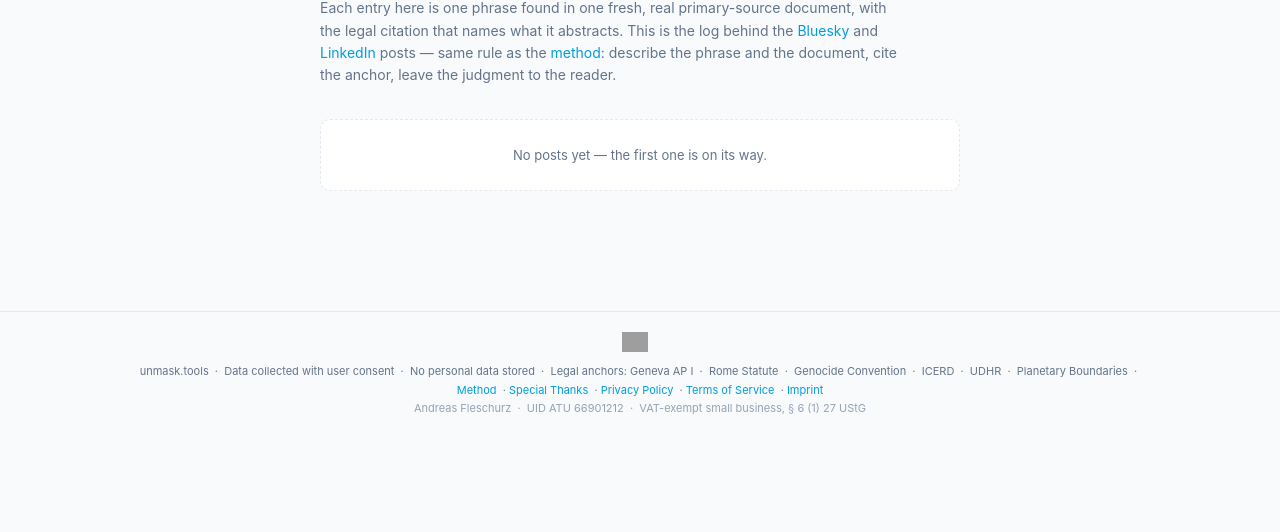
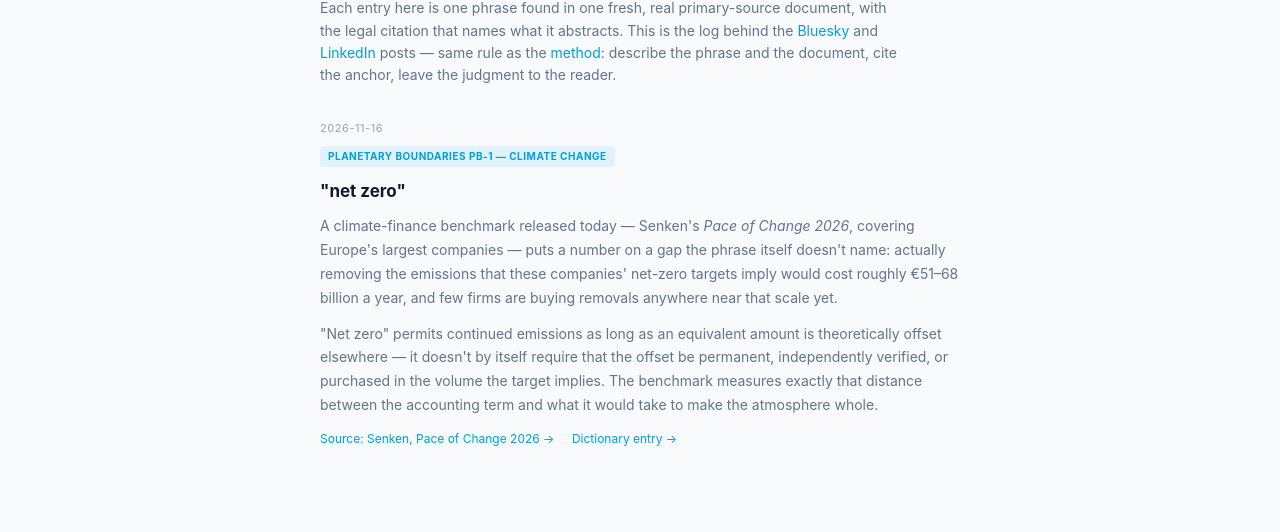
Before and after one commit to fleschurza/ldm-report, a plain HTML site: page blog.html in a window 1280 px wide. Shown: the part 268-800 px from the top of the page. Drawn offline with Linux system fonts and the light colour scheme; no server answers; grey boxes are pictures that could not be loaded.

Commit message:
First blog entry: "net zero" against Senken's Pace of Change 2026
Real, dated primary-source document (PR Newswire, 2026-11-16), two
distinct dictionary phrase hits ("net zero", "carbon credits") at
~6.5/1000-word density, clearing the engagement protocol's H=2/D=1.7
threshold by a wide margin. Led with "net zero" per the Note format
(one phrase, one document, two links).

```diff
--- a/blog.html
+++ b/blog.html
@@ -56,7 +56,27 @@
   cite the anchor, leave the judgment to the reader.</p>
 
   <div id="posts">
-    <div class="empty-state">No posts yet — the first one is on its way.</div>
+
+    <div class="post">
+      <div class="post-date">2026-11-16</div>
+      <div class="post-ref">Planetary Boundaries PB-1 — Climate Change</div>
+      <div class="post-phrase">"net zero"</div>
+      <p>A climate-finance benchmark released today — Senken's <em>Pace of Change
+      2026</em>, covering Europe's largest companies — puts a number on a gap the
+      phrase itself doesn't name: actually removing the emissions that these
+      companies' net-zero targets imply would cost roughly €51–68 billion a year,
+      and few firms are buying removals anywhere near that scale yet.</p>
+      <p>"Net zero" permits continued emissions as long as an equivalent amount is
+      theoretically offset elsewhere — it doesn't by itself require that the offset
+      be permanent, independently verified, or purchased in the volume the target
+      implies. The benchmark measures exactly that distance between the accounting
+      term and what it would take to make the atmosphere whole.</p>
+      <div class="post-links">
+        <a href="https://prnewswire.com/news-releases/net-zero-will-cost-europes-largest-companies-60bn-a-year-in-carbon-removal-senkens-pace-of-change-2026-report-finds-302936598.html">Source: Senken, Pace of Change 2026 →</a>
+        <a href="report.html?term=net%20zero">Dictionary entry →</a>
+      </div>
+    </div>
+
   </div>
 </main>
 
```
